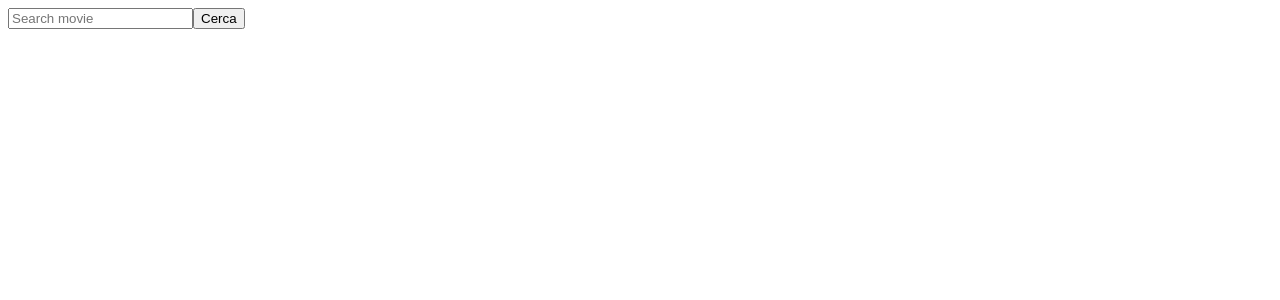
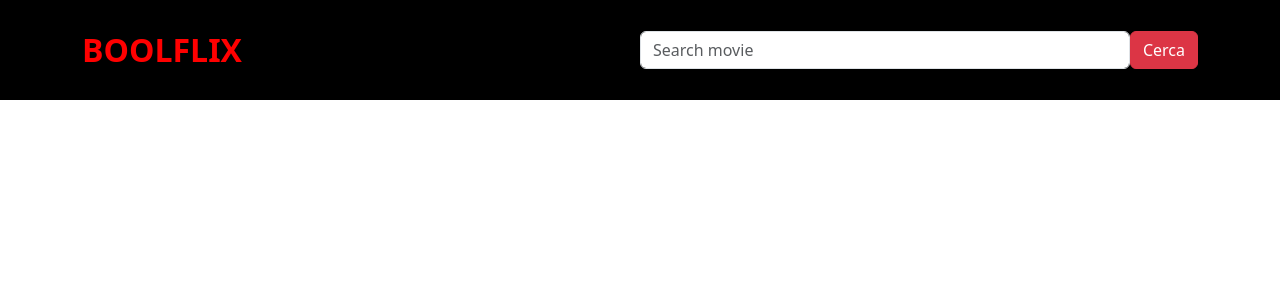
Before and after one commit to MattiaVolonterio/vite-boolflix, a Vue app: page / in a window 1280 px wide. Shown: the top 300 px of the page. Built offline with nearby package versions, Linux system fonts and the light colour scheme.

Commit message:
feat: header component with search bar

```diff
--- a/package.json
+++ b/package.json
@@ -15,6 +15,7 @@
     "@fortawesome/free-solid-svg-icons": "^6.5.1",
     "@fortawesome/vue-fontawesome": "^3.0.6",
     "axios": "^1.6.7",
+    "bootstrap": "^5.3.2",
     "vue": "^3.4.15"
   },
   "devDependencies": {
--- a/src/App.vue
+++ b/src/App.vue
@@ -1,52 +1,72 @@
 <script>
 import { store } from "./store";
 import axios from "axios";
+import AppHeader from "./components/AppHeader.vue";
 
 export default {
   data() {
     return {
       store,
-      searchForm: "",
     };
   },
 
-  computed: {
-    searchQuery() {
-      return `&query=${this.searchForm}`;
-    },
+  components: {
+    AppHeader,
   },
 
   methods: {
-    fetchMulti() {
+    fetchMovie(query) {
       axios
         .get(
-          `${store.multiURI}${store.apiKey}${this.searchQuery}${store.italianLang}`
+          `${store.movieURI}${store.apiKey}${this.getQuery(query)}${
+            store.italianLang
+          }`
         )
         .then((result) => {
-          const resultArray = result.data.results;
-          store.multiRequest = resultArray.filter(
-            (result) => result.media_type != "person"
-          );
-          this.searchForm = "";
-
-          console.log(store.multiRequest);
+          store.filmArray = result.data.results.map((movie) => {
+            return {
+              title: movie.title,
+              originalTitle: movie.original_title,
+              language: movie.original_language,
+              vote: movie.vote_average,
+              posterPath: movie.poster_path,
+            };
+          });
         });
     },
 
+    fetchSeries(query) {
+      axios
+        .get(
+          `${store.seriesURI}${store.apiKey}${this.getQuery(query)}${
+            store.italianLang
+          }`
+        )
+        .then((result) => {
+          store.seriesArray = result.data.results.map((serie) => {
+            return {
+              title: serie.name,
+              originalTitle: serie.original_name,
+              language: serie.original_language,
+              vote: serie.vote_average,
+              posterPath: serie.poster_path,
+            };
+          });
+        });
+    },
+
+    fetchAll(query) {
+      this.fetchMovie(query);
+      this.fetchSeries(query);
+    },
+
     getFlag(lang) {
-      if (lang == "it") {
-        return (lang = "https://flagsapi.com/IT/flat/32.png");
-      } else if (lang == "en") {
-        return (lang = "https://flagsapi.com/US/flat/32.png");
-      } else if (lang == "de") {
-        return (lang = "https://flagsapi.com/DE/flat/32.png");
-      } else if (lang == "fr") {
-        return (lang = "https://flagsapi.com/FR/flat/32.png");
-      } else if (lang == "ja") {
-        return (lang = "https://flagsapi.com/JP/flat/32.png");
-      } else {
+      if (lang == "it") return (lang = "https://flagsapi.com/IT/flat/32.png");
+      if (lang == "en") return (lang = "https://flagsapi.com/US/flat/32.png");
+      if (lang == "de") return (lang = "https://flagsapi.com/DE/flat/32.png");
+      if (lang == "fr") return (lang = "https://flagsapi.com/FR/flat/32.png");
+      if (lang == "ja") return (lang = "https://flagsapi.com/JP/flat/32.png");
       return (lang = "https://flagsapi.com/ZW/flat/32.png");
-      }
     },
 
     getPosterPath(query) {
@@ -61,45 +81,83 @@ export default {
       const starRating = Math.ceil(rating / 2);
       return starRating;
     },
+
+    getQuery(text) {
+      return `&query=${text}`;
+    },
   },
 };
 </script>
 
 <template>
-  <div class="search-form">
-    <input v-model="searchForm" type="text" placeholder="Search movie" />
-    <button @click="fetchMulti()">Cerca</button>
-  </div>
-  <div class="lists-result">
-    <ul v-for="item in store.multiRequest">
-      <li v-if="item.media_type == 'movie'">{{ "Titolo: " + item.title }}</li>
-      <li v-else>{{ "Titolo: " + item.name }}</li>
-      <li v-if="item.media_type == 'movie'">
-        {{ "Titolo originale: " + item.original_title }}
-      </li>
-      <li v-else>{{ "Titolo originale: " + item.original_name }}</li>
+  <AppHeader @perform-search="fetchAll" />
+  <div class="container">
+    <!-- MOVIE -->
+    <div class="movie-result">
+      <ul v-for="movie in store.filmArray">
+        <li>{{ "Titolo: " + movie.title }}</li>
+        <li>{{ "Titolo originale: " + movie.originalTitle }}</li>
         <li>
+          "Lingua originale:
           <img
-          :src="getFlag(item.original_language)"
+            :src="getFlag(movie.language)"
             alt="flag"
-          class="flag-image"
+            class="flag-image d-inline"
           />
-        {{ "Lingua originale: " + item.original_language }}
+          "
         </li>
         <li>
           <font-awesome-icon
             v-for="i in 5"
             :icon="
-            i <= setRating(item.vote_average)
+              i <= setRating(movie.vote)
                 ? 'fa-solid fa-star'
                 : 'fa-regular fa-star'
             "
           />
         </li>
         <li>
-        <img :src="getPosterPath(item.poster_path)" alt="immagine" />
+          <img
+            :src="getPosterPath(movie.posterPath)"
+            alt="immagine"
+            :class="movie.posterPath ? '' : 'void-poster'"
+          />
         </li>
       </ul>
+    </div>
+    <!-- SERIES -->
+    <div class="series-result">
+      <ul v-for="serie in store.seriesArray">
+        <li>{{ "Titolo: " + serie.title }}</li>
+        <li>{{ "Titolo originale: " + serie.originalTitle }}</li>
+        <li>
+          "Lingua originale:
+          <img
+            :src="getFlag(serie.language)"
+            alt="flag"
+            class="flag-image d-inline"
+          />
+          "
+        </li>
+        <li>
+          <font-awesome-icon
+            v-for="i in 5"
+            :icon="
+              i <= setRating(serie.vote)
+                ? 'fa-solid fa-star'
+                : 'fa-regular fa-star'
+            "
+          />
+        </li>
+        <li>
+          <img
+            :src="getPosterPath(serie.posterPath)"
+            alt="immagine"
+            :class="serie.posterPath ? '' : 'void-poster'"
+          />
+        </li>
+      </ul>
+    </div>
   </div>
 </template>
 
--- /dev/null
+++ b/src/components/AppHeader.vue
@@ -0,0 +1,58 @@
+<script>
+export default {
+  data() {
+    return {
+      searchText: "",
+    };
+  },
+
+  emits: ["perform-search"],
+};
+</script>
+<template>
+  <header>
+    <div class="container">
+      <div class="logo">BOOLFLIX</div>
+      <div class="search-bar d-flex">
+        <input
+          v-model="searchText"
+          type="text"
+          placeholder="Search movie"
+          class="form-control"
+        />
+        <button
+          @click="$emit('perform-search', searchText)"
+          class="btn btn-danger"
+        >
+          Cerca
+        </button>
+      </div>
+    </div>
+  </header>
+</template>
+
+<style lang="scss" scoped>
+header {
+  height: 100px;
+  background-color: black;
+  color: white;
+
+  .container {
+    height: 100%;
+    display: flex;
+    justify-content: space-between;
+    align-items: center;
+
+    .logo {
+      font-size: 2rem;
+      font-weight: bolder;
+      color: red;
+    }
+
+    .search-bar {
+      max-width: 50%;
+      flex-grow: 1;
+    }
+  }
+}
+</style>
--- a/src/main.js
+++ b/src/main.js
@@ -1,5 +1,7 @@
 import { createApp } from "vue";
 import App from "./App.vue";
+
+import * as bootstrap from "bootstrap";
 
 /* import the fontawesome core */
 import { library } from "@fortawesome/fontawesome-svg-core";
--- a/src/store/index.js
+++ b/src/store/index.js
@@ -1,9 +1,12 @@
 import { reactive } from "vue";
 
 export const store = reactive({
+  movieURI: "https://api.themoviedb.org/3/search/movie",
+  seriesURI: "https://api.themoviedb.org/3/search/tv",
   multiURI: "https://api.themoviedb.org/3/search/multi",
   apiKey: "?api_key=379781a4fe3768d4286069a61fcb5b6e",
   italianLang: "&language=it-IT",
   imageURI: "https://image.tmdb.org/t/p/w185",
-  multiRequest: [],
+  filmArray: [],
+  seriesArray: [],
 });
--- a/src/styles/general.scss
+++ b/src/styles/general.scss
@@ -1,7 +1,17 @@
 @use "./partials/mixins" as *;
 @use "./partials/variables" as *;
+
+@import "bootstrap/scss/bootstrap";
 
 .flag-image {
   display: block;
   width: 30px;
 }
+
+.void-poster {
+  width: 185px;
+  height: 250px;
+  object-fit: contain;
+
+  border: 1px solid black;
+}
```
Also changed, not shown: 1 other file (tests, documents, lock files or other folders). Lines whose indentation alone changed are shown as unchanged.
